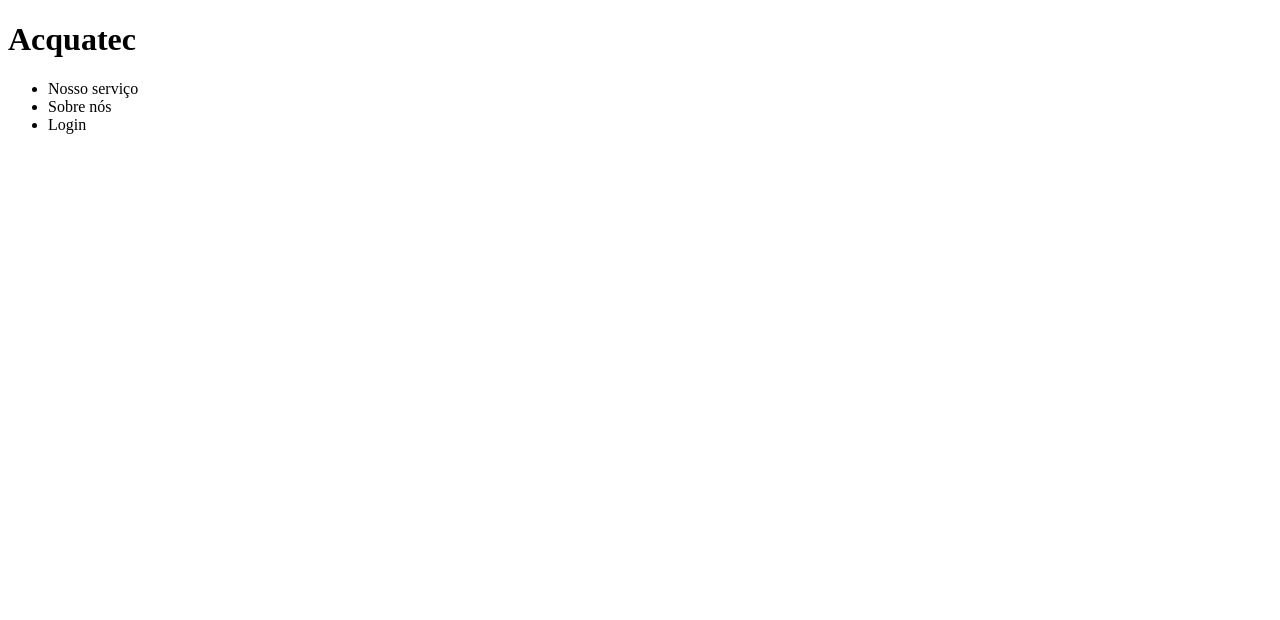
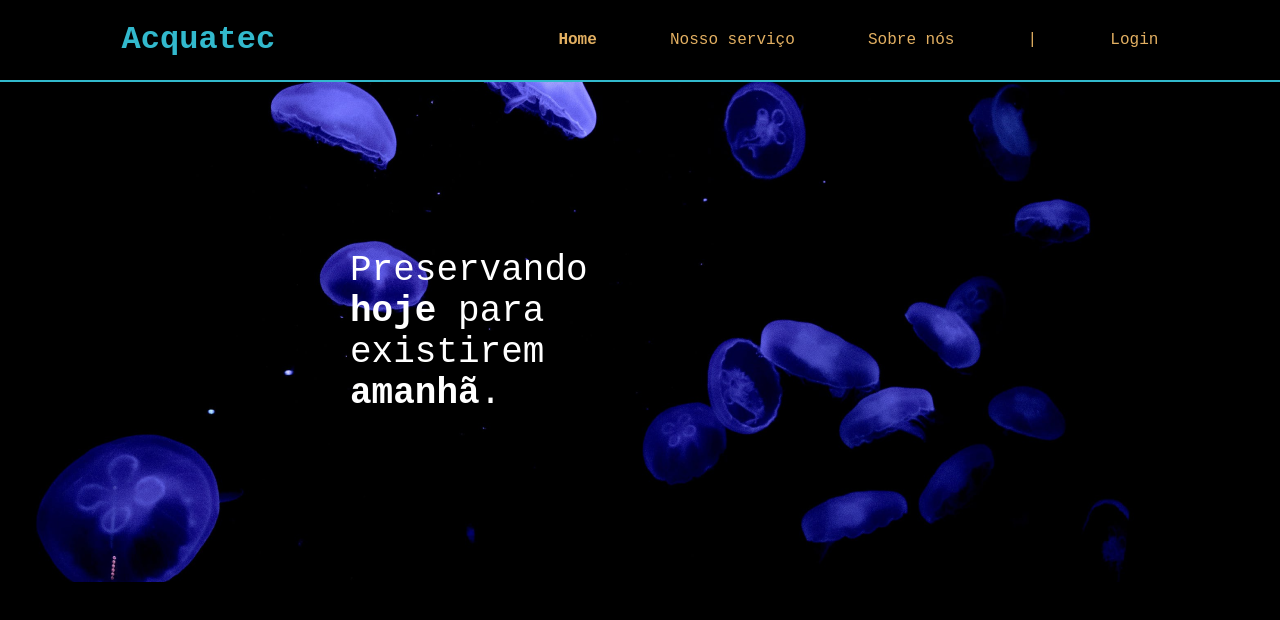
Before and after one commit to MatheusNasci/PI-01Semestre-SPTech, a plain HTML site: page Site Institucional/index.html in a window 1280 px wide. Drawn offline with Linux system fonts and the light colour scheme.

Commit message:
css acquatec

```diff
--- a/Site Institucional/index.html
+++ b/Site Institucional/index.html
@@ -1,20 +1,41 @@
 <!DOCTYPE html>
-<html lang="en">
+<html lang="pt-br">
+
 <head>
     <meta charset="UTF-8">
     <meta http-equiv="X-UA-Compatible" content="IE=edge">
     <meta name="viewport" content="width=device-width, initial-scale=1.0">
+    <link rel="stylesheet" href="style.css">
     <title>Acquatec</title>
 </head>
+
 <body>
-    <div class="header">
-        <h1>Acquatec</h1>
+    <div>
+        <div class="header">
+            <div class="container">
 
-        <ul>
-            <li>Nosso serviço</li>
-            <li>Sobre nós</li>
-            <li>Login</li>
-        </ul>
+                <h1>Acquatec</h1>
+
+                <!-- list no-ordem -->
+                <ul>
+                    <!-- list item -->
+                    <li class="agora"><a href="#">Home</a></li>
+                    <li><a href="">Nosso serviço</a></li>
+                    <li><a href="#">Sobre nós</a></li>
+                    <li>|</li>
+                    <li><a href="login.html">Login</a></li>
+                </ul>
+
+            </div>
+        </div><!-- Final div header -->
+
     </div>
+    <div class="banner">
+        <div class="container">
+            <p>Preservando <span>hoje</span> para existirem <span>amanhã</span>.</p>
+        </div>
+    </div>
+
 </body>
+
 </html>
--- /dev/null
+++ b/Site Institucional/style.css
@@ -0,0 +1,99 @@
+body{
+    margin: 0;
+    font-family: 'Courier New', Courier, monospace;
+    background-color: black;
+}
+
+.header{
+    border-bottom: 2px solid #32b9cd;
+}
+
+.container{
+    color: #32b9cd;
+    display: flex;
+    justify-content: space-between;
+}
+
+.container ul{
+    display: flex;
+    color: #e3b062;
+    width: 600px;
+    justify-content: space-between;
+    /* remove ponto da lista */
+    list-style: none;
+}
+
+ul a{
+    text-decoration: none;
+    color: #e3b062;
+}
+
+.header .container{
+    justify-content: space-around;
+    align-items: center;
+}
+
+.agora{
+    font-weight: 600;
+}
+
+/* BANNER */
+.banner{
+    height: 500px;
+    background-image: url("bg-jelly-fish-para-home.png");
+    background-size: cover;
+    color: #fff;
+}
+
+.banner .container{
+    height: 500px;
+    align-items: center;
+}
+
+.banner p{
+    color: #fff;
+    margin: 0;
+    padding: 0;
+    font-size: 36px;
+    width: 280px;
+    margin-left: 350px;
+}
+
+.banner span{
+    font-weight: 800;
+}
+
+/* LOGIN */
+.banner .card {
+    background-color:beige;
+    height: 450px;
+    width: 400px;
+    display: flex;
+    flex-direction: column;
+    align-items: center;
+    justify-content: center;
+    margin: auto;
+}
+
+.card{
+    margin-top: 20px;
+}
+
+.btn {
+    font-family: monospace;
+    margin-top: 10px;
+    border: 0;
+    font-weight: 600px;
+    border-radius: 4px;
+    font-size: 18px;
+    color: #fff;
+    padding: 10px 15px;
+    background-color: #e75459;
+    cursor: pointer;
+}
+
+.card input{
+    height: 30px;
+    border: 1px solid #e75459;
+    border-radius: 4px;
+}
```
Also changed, not shown: Site Institucional/login.html (added, +44 -0 lines), Site Institucional/bg-jelly-fish-para-home.png (added).
